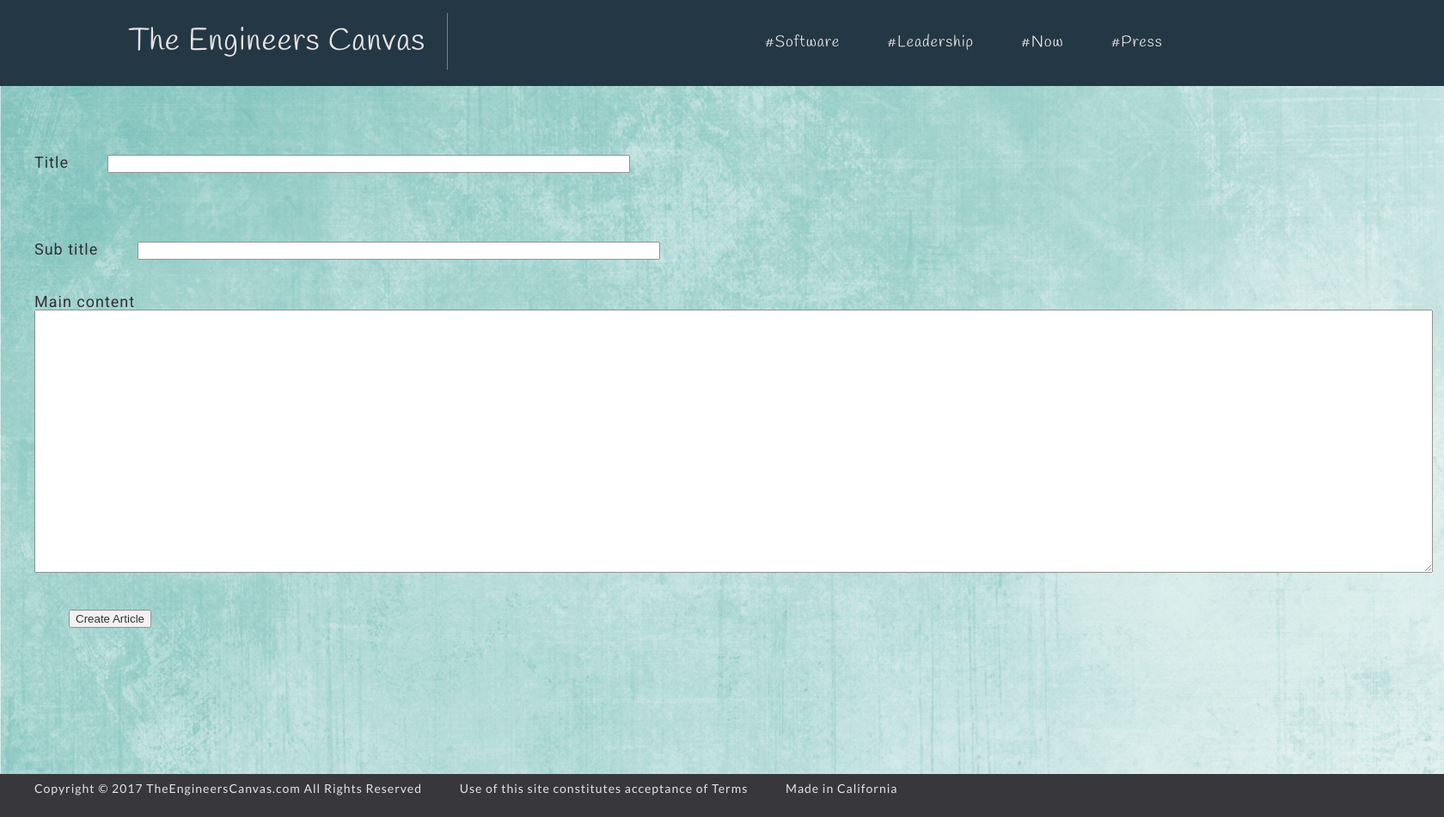
After one commit to surfca/engineerscanvas, a Rails app: page /articles/new in a window 1680 px wide. The commit adds this page. Shown: the whole page at 86% size. Run offline with Rails 7, Linux system fonts and the light colour scheme; the visitor is signed in with stand-in values (Sample User, id 1); some libraries are stand-ins or nearby versions.

Commit message:
Added blog article index and show and styling

```diff
--- a/app/assets/stylesheets/site.css
+++ b/app/assets/stylesheets/site.css
@@ -79,6 +79,18 @@ footer li {
   display: inline-block;
 }
 
+input {
+  margin: 40px;
+}
+
+input[type="text"] {
+  width: 600px;
+}
+
+form {
+  padding: 40px;
+}
+
 .home {
   padding: 100px 200px 0px 175px;
   line-height: 50px;
--- a/app/controllers/articles_controller.rb
+++ b/app/controllers/articles_controller.rb
@@ -1,19 +1,34 @@
 class ArticlesController < ApplicationController
+  before_action :authenticate_admin!, :except => [:index, :show]
+
   def new
+    @article = Article.new
   end
 
   def create
+    @article = Article.new(article_params)
+    if @article.save
+      redirect_to articles_url
+    else
+      render new
+    end
   end
 
   def update
   end
 
   def index
+    @articles = Article.all
   end
 
   def show
+    @article = Article.find(params[:id])
   end
 
   def destroy
   end
+
+  def article_params
+    params.require(:article).permit(:title,:sub_title,:main_content)
+  end
 end
--- a/app/models/article.rb
+++ b/app/models/article.rb
@@ -1,6 +1,8 @@
 class Article < ActiveRecord::Base
-  has_many :tags, through: :article_tags
-  has_many :references, though: :article_references
+  has_many :article_tags
+  has_many :tags, :through => :article_tags
+
+  has_many :references, through: :article_references
   belongs_to :author
   belongs_to :category
 end
--- /dev/null
+++ b/app/views/articles/_form.html.erb
@@ -0,0 +1,12 @@
+<%= form_for(@article) do |f| %>
+   <%= f.label :title %>
+   <%= f.text_field :title %>
+   <br>
+   <%= f.label :sub_title %>
+   <%= f.text_field :sub_title %>
+   <br>
+   <%= f.label :main_content %>
+   <%= f.text_area :main_content, size: "200x20" %>
+   <br>
+   <%= f.submit %>
+<% end %>
--- /dev/null
+++ b/app/views/articles/new.html.erb
@@ -0,0 +1 @@
+<%= render 'form' %>
--- /dev/null
+++ b/db/migrate/20170529234121_add_twitter_share_text_to_articles.rb
@@ -0,0 +1,5 @@
+class AddTwitterShareTextToArticles < ActiveRecord::Migration
+  def change
+    add_column :articles, :twitter_share_text, :string
+  end
+end
```
Also changed, not shown: app/assets/stylesheets/articles.css (added, +40 -0 lines), app/views/articles/index.html.erb (added, +10 -0 lines), app/views/articles/show.html.erb (added, +19 -0 lines), db/migrate/20170523064636_create_references.rb (added, +7 -0 lines), db/migrate/20170523064747_create_article_reference.rb (added, +8 -0 lines), db/migrate/20170529214848_create_article_tag.rb (added, +8 -0 lines), db/migrate/20170529220129_create_tags.rb (added, +7 -0 lines), app/assets/images/personal-1.jpg (added), db/schema.rb.
